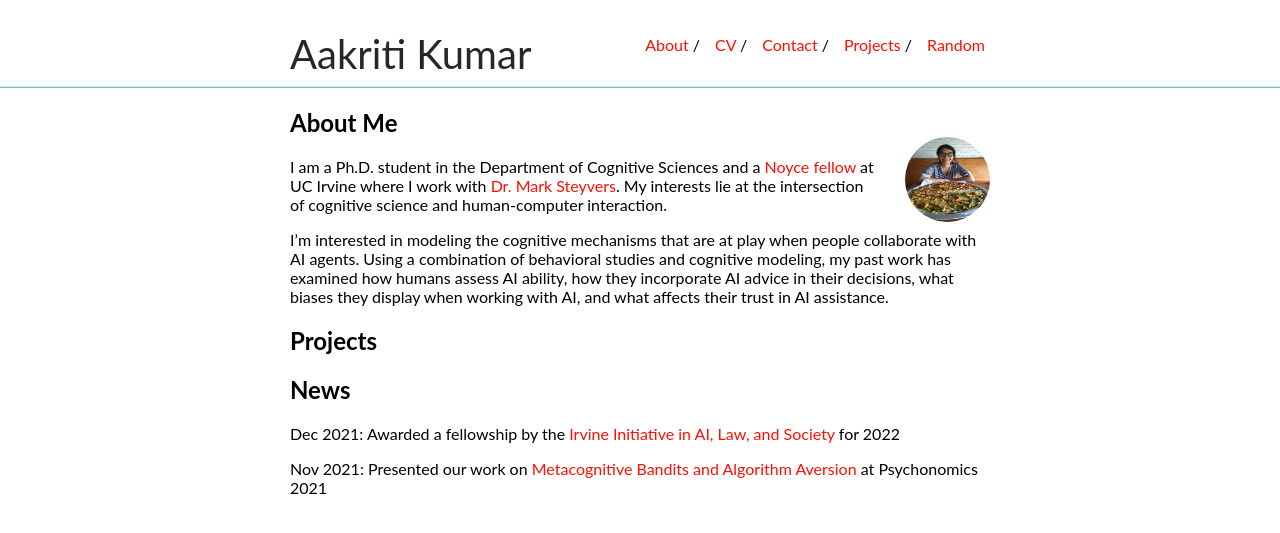
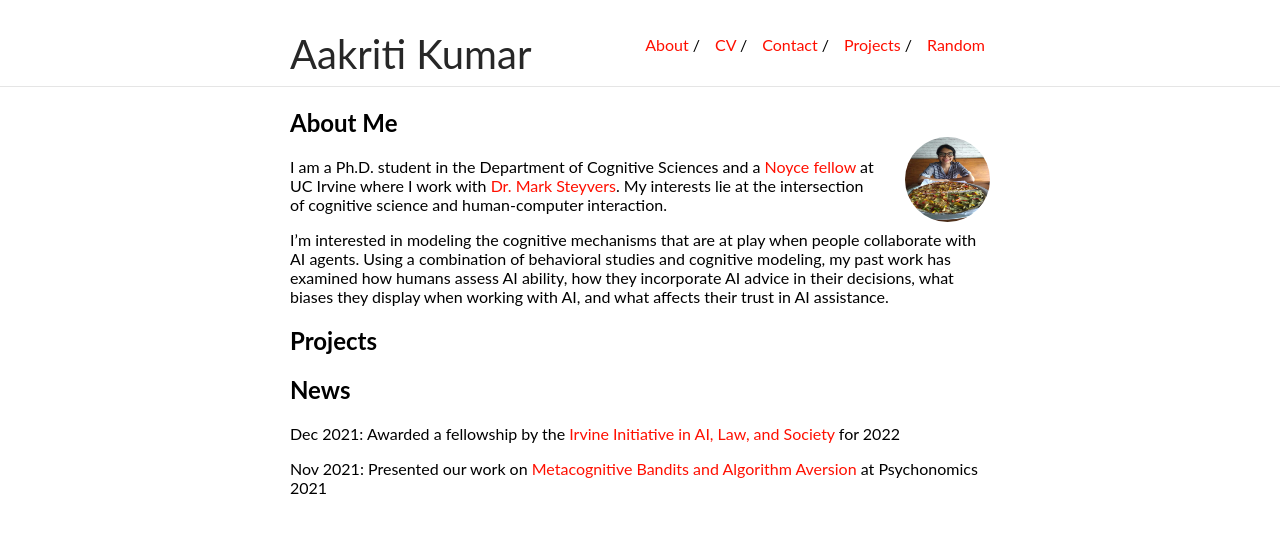
Before and after one commit to aakriti1kumar/aakriti1kumar.github.io, a Jekyll site: the page built from index.md, in a window 1280 px wide. Shown: the top 533 px of the page. Built offline with Jekyll 4.4.1, drawn with Linux system fonts in a browser that asks for light colours; our own code applies the rules of GitHub Pages for plain Markdown files.

Commit message:
Update _style.scss

```diff
--- a/_sass/_style.scss
+++ b/_sass/_style.scss
@@ -25,7 +25,7 @@
     border: 0;
     height: 0;
     border-top: 1px solid rgba(0, 0, 0, 0.1);
-    border-bottom: 1px solid rgba(36, 189, 176, 0.76);
+    border-bottom: 1px solid rgba(255, 255, 255, 0.4);
 }
 
 /*
```
